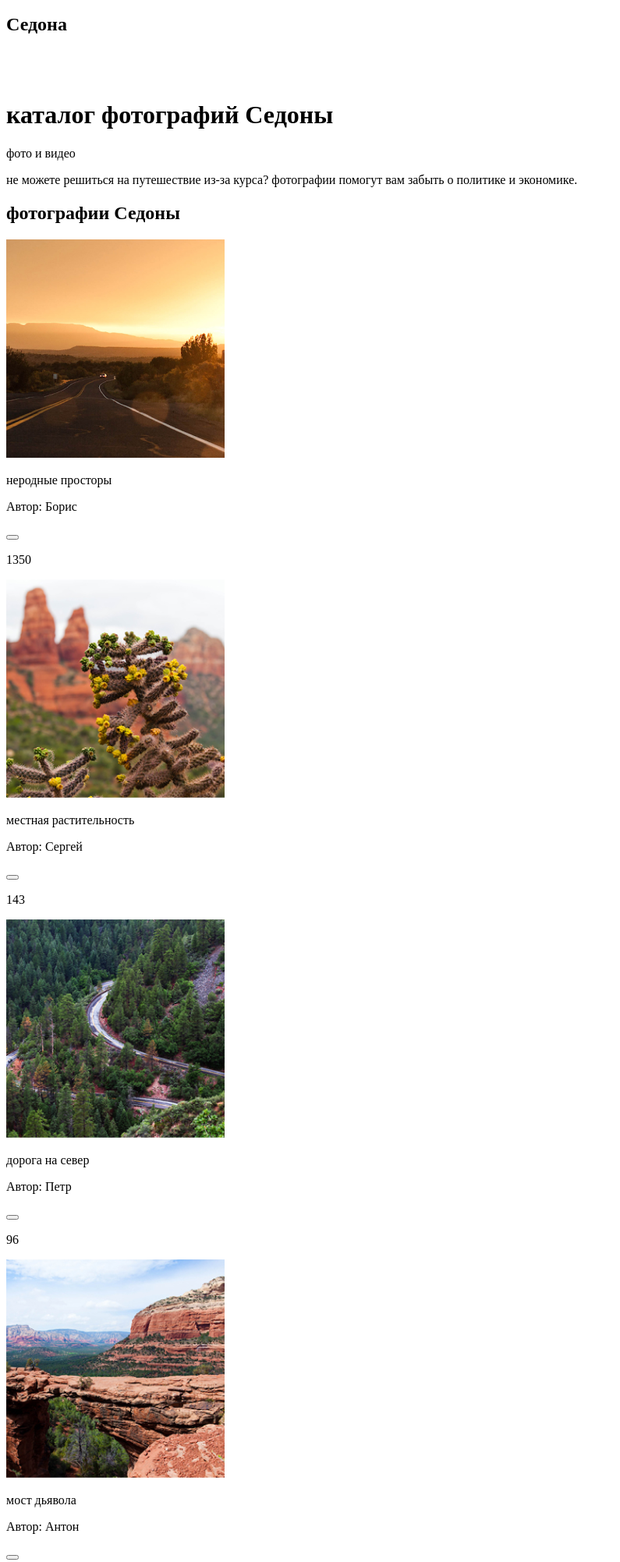
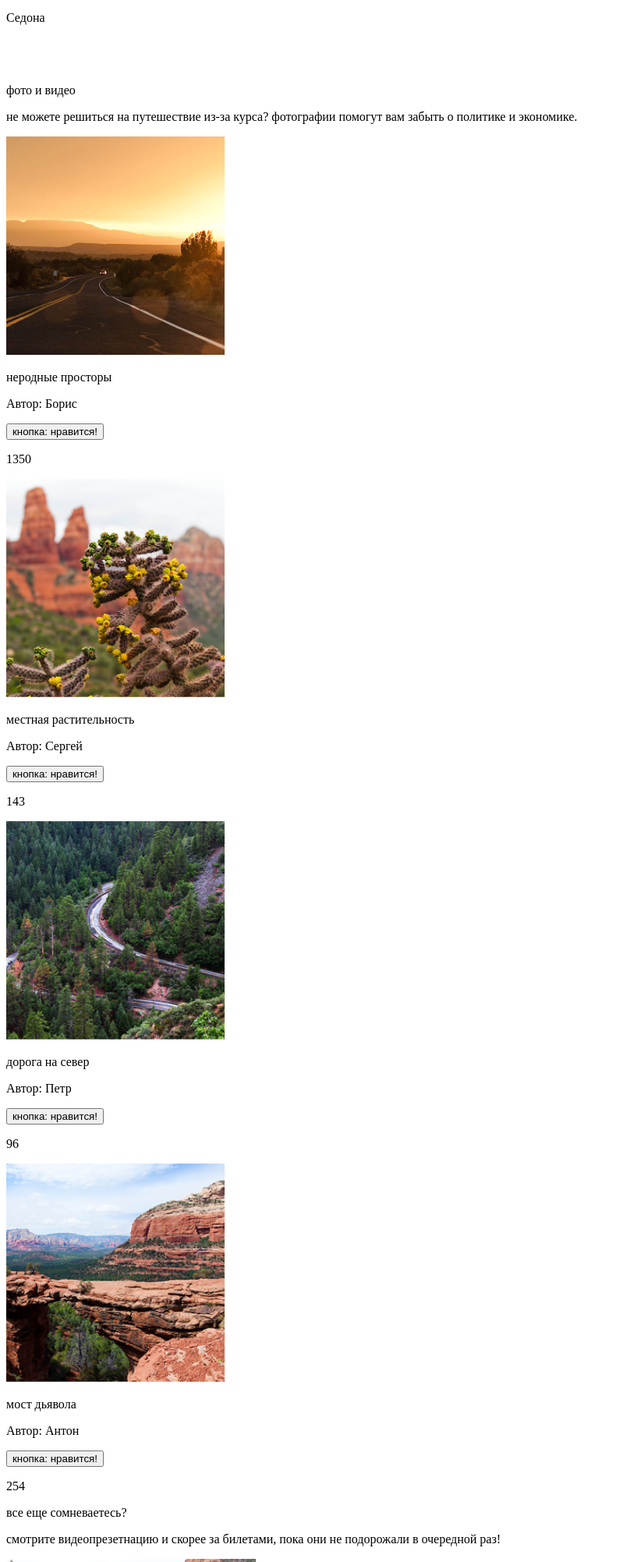
Before and after one commit to Tuiaara87/1604607-sedona-23, a website: page source/catalog.html in a window 1280 px wide. Shown: the part 207-2210 px from the top of the page at 78% size, without its empty margins (0-795 px from the left). Drawn offline with Linux system fonts and the light colour scheme.

Commit message:
Главная страница

```diff
--- a/source/catalog.html
+++ b/source/catalog.html
@@ -34,16 +34,14 @@
         </ul>
       </nav>
 
-      <section class="banner">
-        <h2 class="visually-hidden">Седона</h2>
+      <div class="intro">
+        <p class="intro__title">Седона</p>
         <img src="img/welcome-mobile/SEDONA.svg" width="229" height="39" alt="SEDONA">
-      </section>
+      </div>
 
     </header>
 
     <main class="main wrapper">
-      <h1 class="visually-hidden">каталог фотографий Седоны</h1>
-
       <div class="intro wrapper">
         <p class="intro__title">фото и видео</p>
         <p class="intro__subtitle">не можете решиться на путешествие из-за курса? фотографии помогут вам забыть о
@@ -51,38 +49,39 @@
       </div>
 
       <section class="photos wrapper">
-        <h2 class="visually-hidden">фотографии Седоны</h2>
         <div class="photos__container">
-          <img class="photos__pic" src="img/catalog-mobile/road.png" width="280" height="280" alt="дорога">
+          <p><a href="#"><img class="photos__pic" src="img/catalog-mobile/road.png" width="280" height="280"
+                alt="дорога"></a></p>
           <p class="photos__title">неродные просторы</p>
           <p class="photos__author">Автор: Борис</p>
-          <button class="photos__like" type="button"></button>
+          <button class="photos__like" type="button">кнопка: нравится!</button>
           <p class="photos__numbers">1350</p>
         </div>
 
         <div class="photos__container">
-          <img class="photos__pic" src="img/catalog-mobile/plants.png" width="280" height="280" alt="растения">
+          <p><a href="#"><img class="photos__pic" src="img/catalog-mobile/plants.png" width="280" height="280"
+                alt="растения"></a></p>
           <p class="photos__title">местная растительность</p>
           <p class="photos__author">Автор: Сергей</p>
-          <button class="photos__like" type="button"></button>
+          <button class="photos__like" type="button">кнопка: нравится!</button>
           <p class="photos__numbers">143</p>
         </div>
 
         <div class="photos__container">
-          <img class="photos__pic" src="img/catalog-mobile/north-road.png" width="280" height="280"
-            alt="северная дорога">
+          <p><a href="#"><img class="photos__pic" src="img/catalog-mobile/north-road.png" width="280" height="280"
+                alt="северная дорога"></a></p>
           <p class="photos__title">дорога на север</p>
           <p class="photos__author">Автор: Петр</p>
-          <button class="photos__like" type="button"></button>
+          <button class="photos__like" type="button">кнопка: нравится!</button>
           <p class="photos__numbers">96</p>
         </div>
 
         <div class="photos__container">
-          <img class="photos__pic" src="img/catalog-mobile/devil-bridge.png" width="280" height="280"
-            alt="мост Дьявола">
+          <p><a href="#"><img class="photos__pic" src="img/catalog-mobile/devil-bridge.png" width="280" height="280"
+                alt="мост Дьявола"></a></p>
           <p class="photos__title">мост дьявола</p>
           <p class="photos__author">Автор: Антон</p>
-          <button class="photos__like" type="button"></button>
+          <button class="photos__like" type="button">кнопка: нравится!</button>
           <p class="photos__numbers">254</p>
         </div>
       </section>
@@ -92,6 +91,8 @@
         <p class="video__text">смотрите видеопрезетнацию и скорее за билетами, пока они не подорожали в очередной раз!
         </p>
         <img src="img/catalog-mobile/video-mobile.png" width="320" height="201" alt="видеоролик Седоны">
+        <div class="video__player"></div>
+        <div class="video__repeat"></div>
       </div>
     </main>
 
```
Also changed, not shown: source/form.html (+4 -5 lines), source/index.html (+7 -11 lines).
